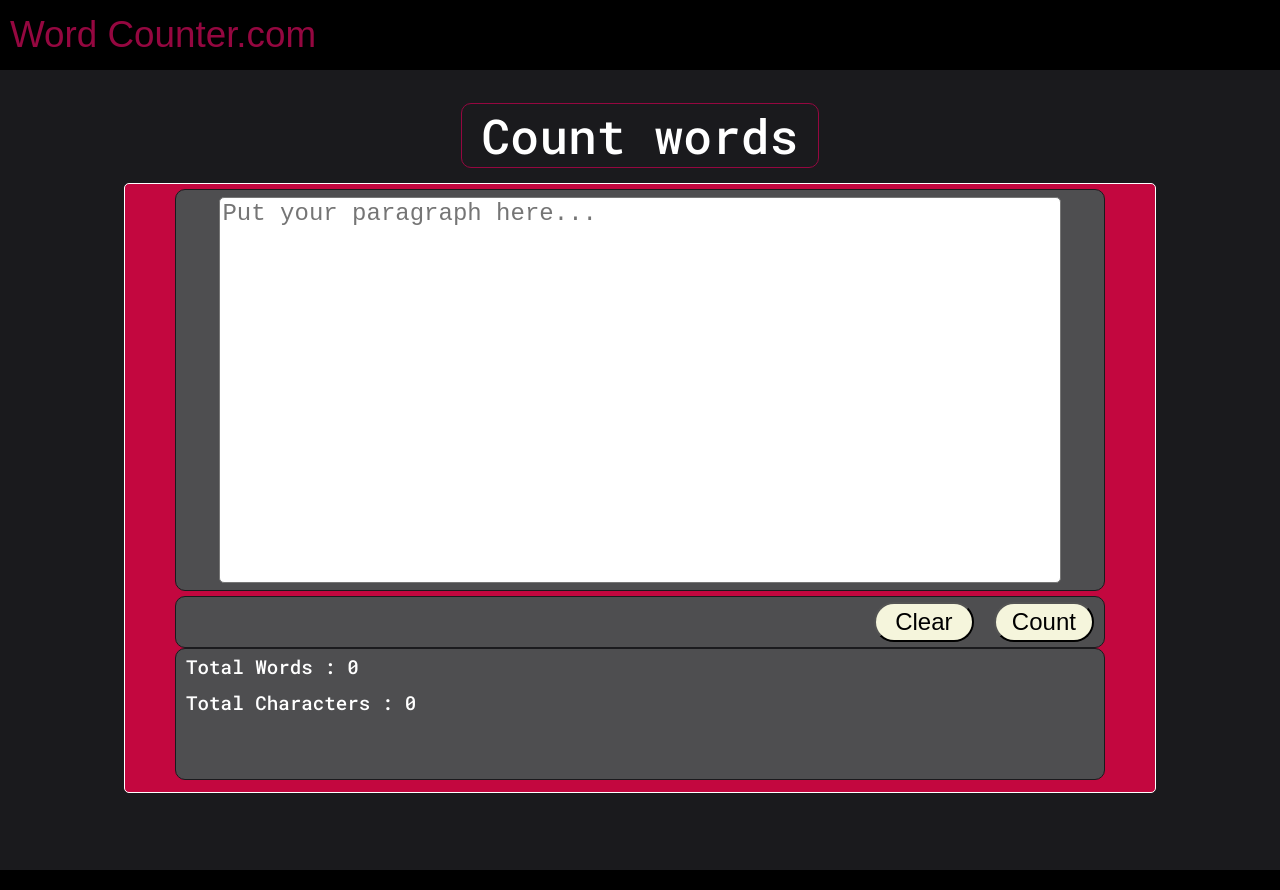
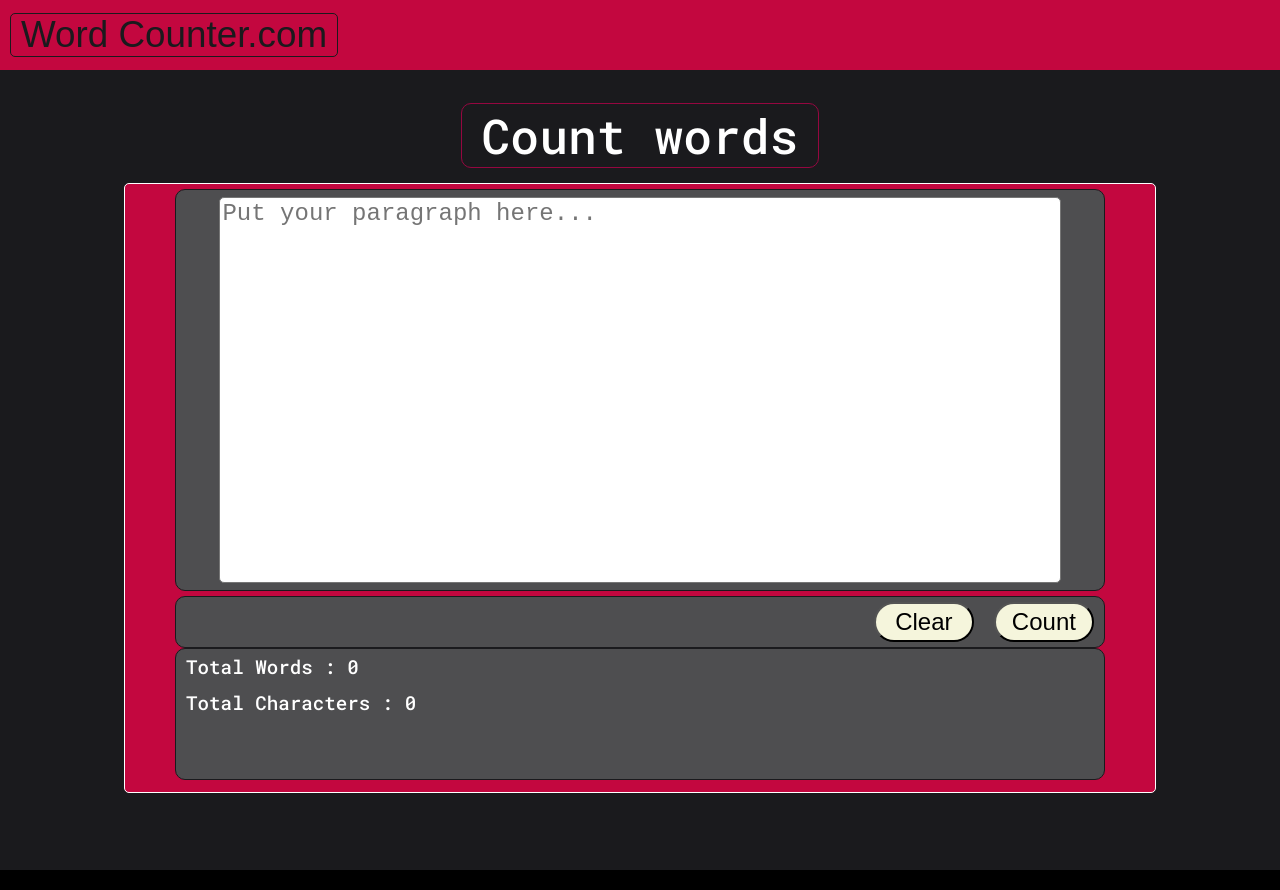
Before and after one commit to a-deep97/word-counter, a website: page views/index.html in a window 1280 px wide. Drawn offline with Linux system fonts and the light colour scheme; files that its build step writes are made by us from their sources; files whose address does not match are found by name; a web font is replaced by a local one.

Commit message:
navbar title updated

```diff
--- a/public/css/style-main.css
+++ b/public/css/style-main.css
@@ -22,13 +22,16 @@ html , body{
     justify-content: flex-start;
     align-items: center;
     height: 70px;
-    background-color: black;
+    background-color: var(--color5);
 }
 #navbar-title{
     margin: 5px 10px;
-    color: var(--color4);
+    padding: 0px 10px;
+    color: var(--color1);
     font-size: 2.3rem;
     font-family: var(--font1);
+    border: solid 1px var(--color1);
+    border-radius: 5px;
 }
 #main-section{
     display: flex;
```
